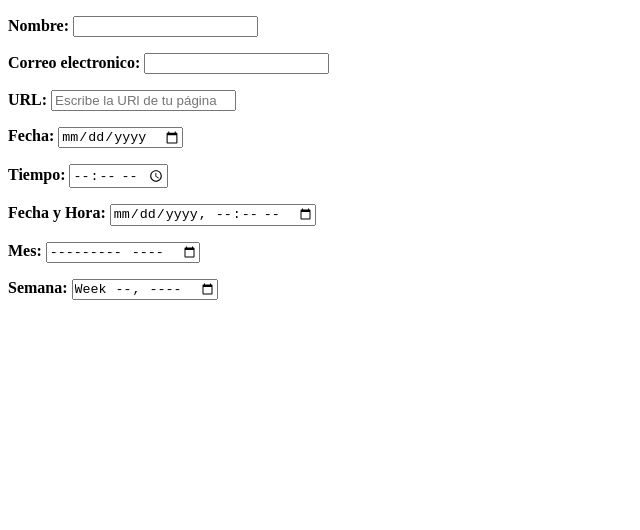
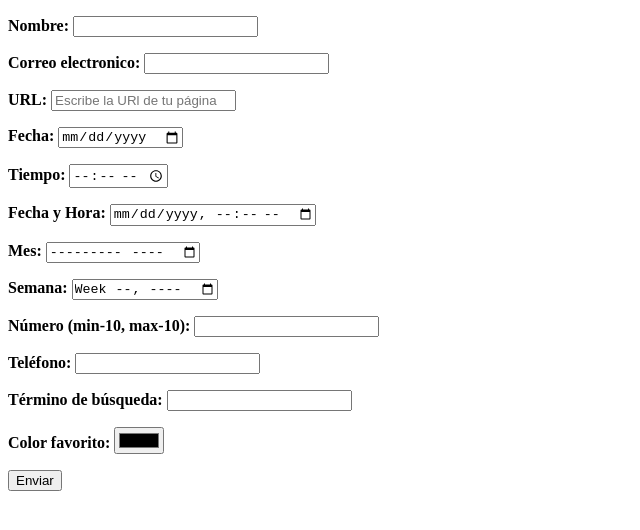
Before and after one commit to BrunoSC32/PracticaHTML, a plain HTML site: page 10_Formularios(HTML5).html in a window 1280 px wide. Shown: the whole page, without its empty margins (0-640 px from the left). Drawn offline with Linux system fonts and the light colour scheme.

Commit message:
Agrego el ejercicio 10

```diff
--- a/10_Formularios(HTML5).html
+++ b/10_Formularios(HTML5).html
@@ -5,7 +5,7 @@
 </head>
 <body>
 
-    <form>
+    <form action="" method="GET">
         <p>
             <label for="nombre"><b>Nombre:</b></label>
             <input id="nombre" name="nombre" type="text" />
@@ -38,6 +38,25 @@
             <label for="semana"><b>Semana:</b></label>
             <input type="week" id="semana" name="semana" />
         </p>
+        <p>
+            <label for="numero"><b>Número (min-10, max-10):</b></label>
+            <input type="number" name="numero" id="numero" />
+        </p>
+        <p>
+            <label for="telefono"><b>Teléfono:</b></label>
+            <input type="tel" name="telefono" id="telefono" />
+        </p>
+        <p>
+            <label for="busqueda"><b>Término de búsqueda:</b></label>
+            <input type="search" id="busqueda" name="busqueda">
+        </p>
+        <p>
+            <label for="color"><b>Color favorito:</b></label>
+            <input type="color" id="color" name="color" />
+        </p>
+        <p>
+            <input type="submit" value="Enviar">
+        </p>
     </form>
 
 </body>
```
